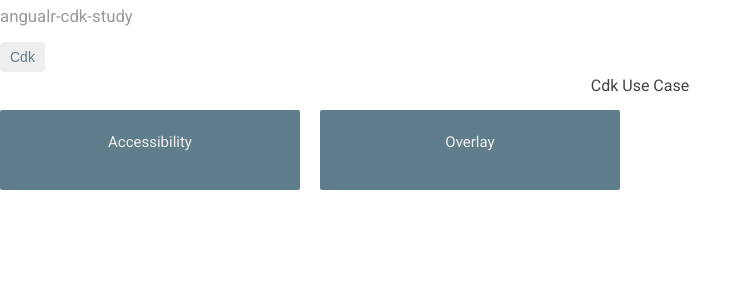
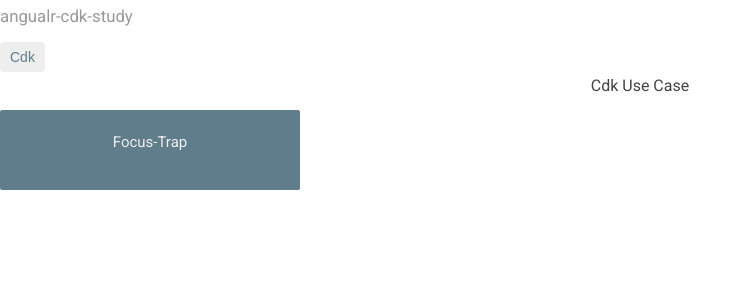
Before and after one commit to lanxuexing/angular-cdk-study, an Angular app: page /cdk in a window 1280 px wide. Shown: the top 300 px of the page, without its empty margins (0-752 px from the left). Built offline with nearby package versions, Linux system fonts and the light colour scheme.

Commit message:
feat: focus-trap

```diff
--- a/src/app/cdk/cdk-routing.module.ts
+++ b/src/app/cdk/cdk-routing.module.ts
@@ -2,8 +2,12 @@ import { NgModule } from '@angular/core';
 import { Routes, RouterModule } from '@angular/router';
 
 import { CdkComponent } from './cdk.component';
+import { FocusTrapComponent } from './focus-trap/focus-trap.component';
 
-const routes: Routes = [{ path: '', component: CdkComponent }];
+const routes: Routes = [
+  { path: '', component: CdkComponent },
+  { path: 'focus-trap', component: FocusTrapComponent }
+];
 
 @NgModule({
   imports: [RouterModule.forChild(routes)],
--- a/src/app/cdk/cdk.component.html
+++ b/src/app/cdk/cdk.component.html
@@ -1,13 +1,8 @@
 <h3>Cdk Use Case</h3>
 <div class="grid grid-pad">
-    <a class="col-1-4" routerLink="./accessibility">
+    <a class="col-1-4" routerLink="./focus-trap">
         <div class="module hero">
-            <h4>Accessibility</h4>
-        </div>
-    </a>
-    <a class="col-1-4" routerLink="./overlay">
-        <div class="module hero">
-            <h4>Overlay</h4>
+            <h4>Focus-Trap</h4>
         </div>
     </a>
 </div>
--- /dev/null
+++ b/src/app/cdk/focus-trap/focus-trap.component.html
@@ -0,0 +1,13 @@
+<div style="padding: 7px">
+
+    <h2>Inside the trap（增加上：cdkTrapFocus 指令之后，按Tab或者Shift + Tab就只能在这个区域内移动了）</h2>
+    <div cdkTrapFocus>
+        <input type="text" placeholder="Name">
+        <input type="text" placeholder="Surname">
+        <button>Submit</button>
+    </div>
+
+    <h2>Outside the trap</h2>
+    <input placeholder="Input outside the trap"/>
+
+</div>
--- /dev/null
+++ b/src/app/cdk/focus-trap/focus-trap.component.ts
@@ -0,0 +1,15 @@
+import { Component, OnInit } from '@angular/core';
+
+@Component({
+  selector: 'app-focus-trap',
+  templateUrl: './focus-trap.component.html',
+  styleUrls: ['./focus-trap.component.scss']
+})
+export class FocusTrapComponent implements OnInit {
+
+  constructor() { }
+
+  ngOnInit(): void {
+  }
+
+}
--- a/src/app/core/core.module.ts
+++ b/src/app/core/core.module.ts
@@ -1,15 +1,24 @@
 import { CommonModule } from '@angular/common';
 import { NgModule } from '@angular/core';
 import { BackComponent } from './back/back.component';
-
-const COMPONENTS = [
-    BackComponent,
-];
+import { A11yModule } from '@angular/cdk/a11y';
+import { MatListModule } from '@angular/material/list';
 
 @NgModule({
-    declarations: [...COMPONENTS],
-    imports: [ CommonModule ],
-    exports: [...COMPONENTS],
+    declarations: [
+        BackComponent
+    ],
+    imports: [
+        CommonModule,
+        A11yModule,
+        MatListModule
+    ],
+    exports: [
+        BackComponent,
+        CommonModule,
+        A11yModule,
+        MatListModule
+    ],
     providers: [],
 })
-export class CoreModule {}
+export class CoreModule { }
```
Also changed, not shown: src/app/cdk/cdk.module.ts (+9 -7 lines), src/app/cdk/focus-trap/focus-trap.component.scss (added).
